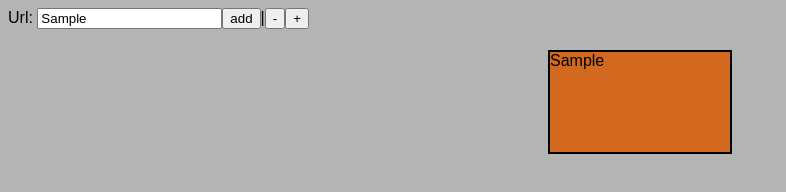
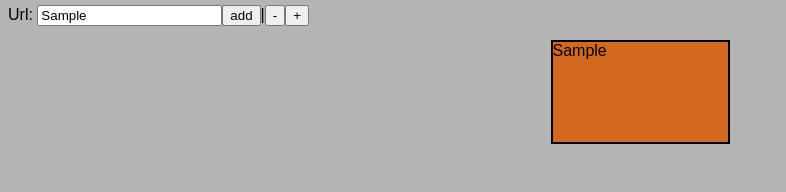
Before and after one commit to DiabolusExMachina/abaddons-gate, a React app: page / in a window 1280 px wide. Both pictures are taken after typing "Sample" into the empty fields and a click on the button "add". Shown: the whole page, without its empty margins (0-786 px from the left). Built offline with nearby package versions, Linux system fonts and the light colour scheme.

Commit message:
Settings umbenannt

```diff
--- a/src/components/App.js
+++ b/src/components/App.js
@@ -1,6 +1,6 @@
 import React, { Component } from 'react';
 import Gate from './Gate';
-import Controls from './Controls';
+import Settings from './Settings';
 
 export default class App extends Component {
 
@@ -12,7 +12,7 @@ export default class App extends Component {
     this.state = {
       gates: [],
       settings: {
-        width: 180,
+        width: 175,
         height: 100,
       },
     };
@@ -27,7 +27,7 @@ export default class App extends Component {
 
     return (
       <div className="App">
-        <Controls
+        <Settings
           addGate={this.addGate}
           settings={this.state.settings}
           changeSettings={this.changeSettings} />
--- a/src/components/Controls.js
+++ b/src/components/Settings.js
@@ -1,6 +1,6 @@
 import React, { Component } from 'react';
 
-export default class Controls extends Component {
+export default class Settings extends Component {
 
     constructor(props) {
         super(props);
@@ -14,13 +14,12 @@ export default class Controls extends Component {
 
     render() {
         return (
-            <div>
+            <div className="settings">
                 Url: <input type="text" name="url" value={this.state.url} onChange={this.changeUrl} />
                 <button onClick={this.onAdd}>add</button>
                 |
                 <button name="-" onClick={this.onResize}>-</button>
                 <button name="+" onClick={this.onResize}>+</button>
-                <p />
             </div>
         );
     }
--- a/src/css/page.css
+++ b/src/css/page.css
@@ -7,7 +7,17 @@ html,body,#root{
 .App{
 }
 
+.settings {
+  padding-top: 5px;
+  background: rgb(180, 180, 180);
+  position: fixed;
+  top: 0em;
+  width: 100%;
+  height: 30px;
+}
+
 .GatesContainer{
+  margin-top: 35px;
   display: flex;
   flex-wrap: wrap;
   justify-content: center;
@@ -16,16 +26,7 @@ html,body,#root{
 .Gate{
   margin: 5px;
   background: chocolate;
+  min-width: 100px;
+  min-height: 25px;
   border: solid black 2px;
 }
-
-.Gate_2{
-  margin: 10px;
-  flex: 10;
-  flex-basis: 100px;
-  min-height: 100px;
-  min-width: 160px;
-  max-width:200px;
-  background: chocolate;
-  border: solid black 2px;
-}
```
